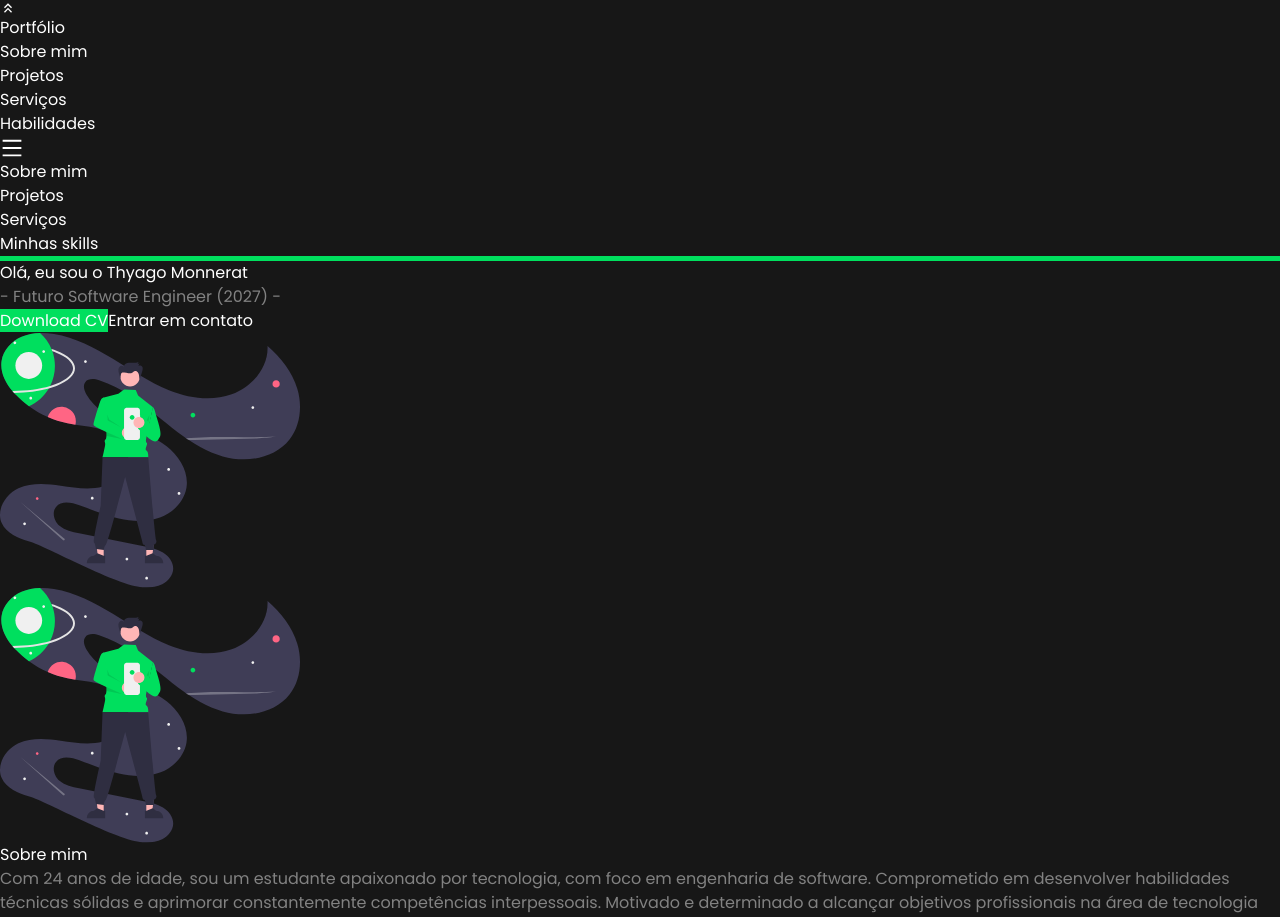
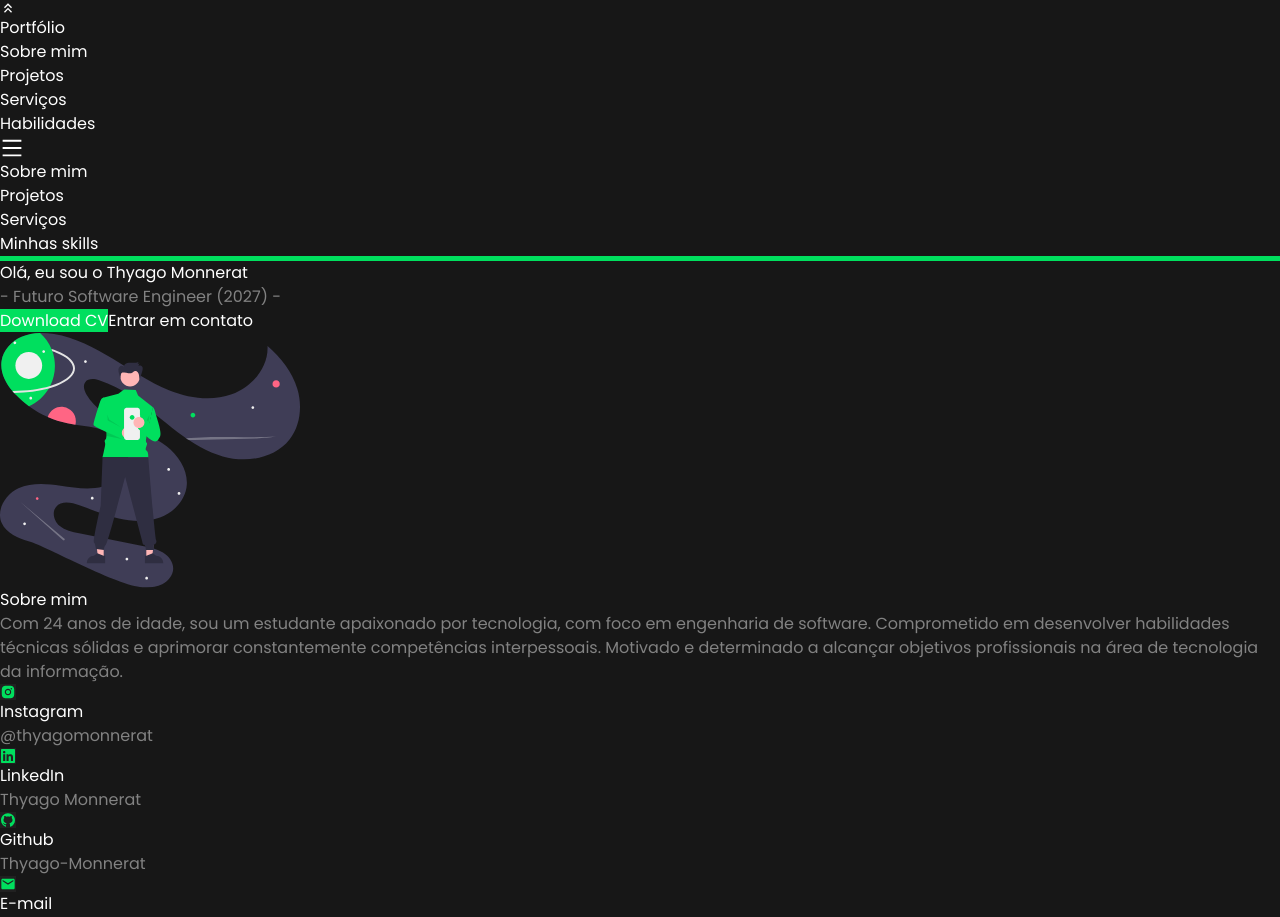
Before and after one commit to Thyago-Monnerat/thyago-portfolio, a React (Vite) app in the folder portfolio_page/: page / in a window 1280 px wide. Shown: the top 917 px of the page. Built offline with nearby package versions, Linux system fonts and the light colour scheme.

Commit message:
Update intro.tsx

```diff
--- a/portfolio_page/src/components/intro.tsx
+++ b/portfolio_page/src/components/intro.tsx
@@ -28,7 +28,6 @@ const Intro: React.FC = () =>{
    </div>
 
     <img src="./src/assets/undraw_Lost_online_re_upmy.svg" alt="Imagem de um menino de camisa verde com galáxia atrás em formato de S e um telefone na mão" className="w-[350px] h-[300px] hidden lg:block"/>
-    <img src="../src/assets/undraw_Lost_online_re_upmy.svg" alt="Imagem de um menino de camisa verde com galáxia atrás em formato de S e um telefone na mão" className="w-[350px] h-[300px] hidden lg:block"/>
   </div>)
 }
 
```
